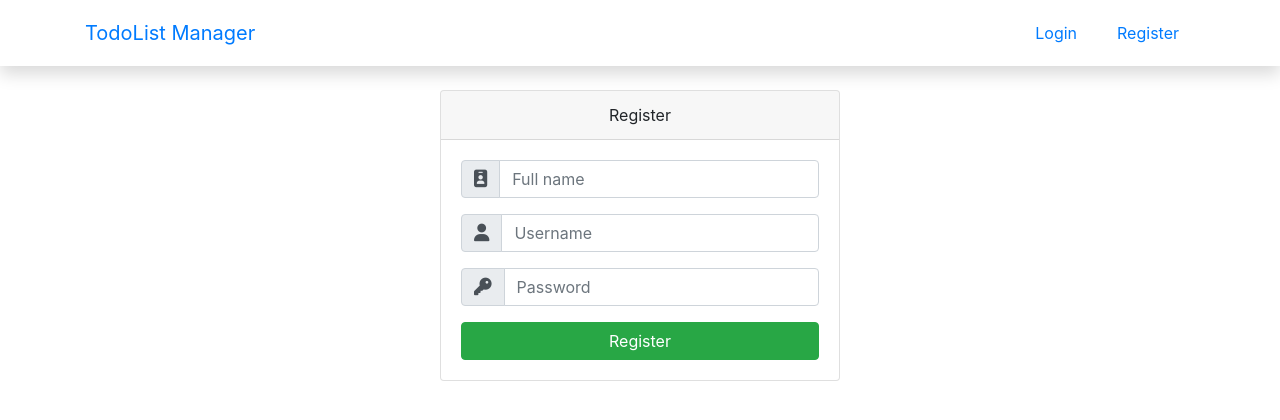
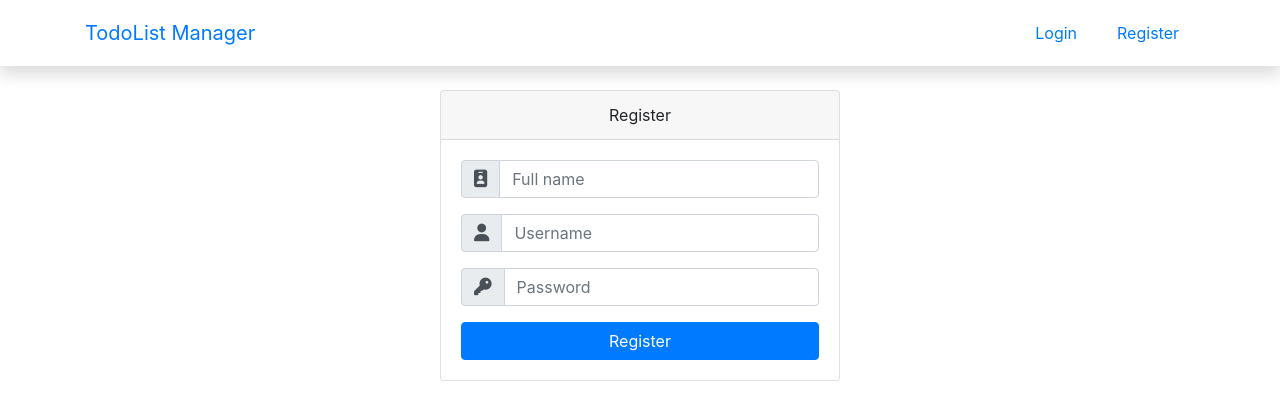
Before and after one commit to zsumon/td_manager_frontend, a React (Create React App) app: page /register in a window 1280 px wide. Shown: the top 420 px of the page. Built offline with nearby package versions, Linux system fonts and the light colour scheme.

Commit message:
register & http service updated:

```diff
--- a/src/components/Register.jsx
+++ b/src/components/Register.jsx
@@ -6,6 +6,7 @@ const Register = () => {
   const [fullName, setFullName] = useState('');
   const [userName, setUserName] = useState('');
   const [password, setPassword] = useState('');
+  const [loading, setLoading] = useState(false);
 
   const handleRegistration = async () => {
     let err = false;
@@ -22,14 +23,14 @@ const Register = () => {
       alert("Please fill up the form correctly");
       return;
     }
-
+    setLoading(true);
     try {
       const res = await register({userName, fullName, password});
       console.log(res.data);
-      if (typeof res.data !== "object") {
-      }
     } catch (e) {
       console.log(e);
+    } finally {
+      setTimeout(() => setLoading(false), 500);
     }
   }
 
@@ -64,7 +65,14 @@ const Register = () => {
                  placeholder="Password"/>
         </div>
 
-        <button style={{width: "100%"}} onClick={handleRegistration} className="btn btn-success">Register</button>
+        <button style={{width: "100%"}}
+                onClick={handleRegistration}
+                className="btn btn-primary d-flex align-items-center justify-content-center"
+                type="button"
+                disabled={loading}>
+          {loading && <> <span className="spinner-border mr-2 spinner-border-sm"/>Registering...</>}
+          {!loading && "Register"}
+        </button>
 
       </div>
     </div>
--- a/src/service/HttpService.js
+++ b/src/service/HttpService.js
@@ -14,19 +14,11 @@ export async function login(credential) {
 }
 
 export async function getCurrentUserTodos() {
-  return axios.get(BASE_URL + "/todos", {
-    headers: {
-      "Authorization": "Bearer " + localStorage.jwt,
-    }
-  });
+  return get(BASE_URL + "/todos");
 }
 
 export async function addTodo(todoItem) {
-  return axios.post(BASE_URL + "/todos", todoItem, {
-    headers: {
-      "Authorization": "Bearer " + localStorage.jwt,
-    }
-  });
+  return post(BASE_URL + "/todos", todoItem);
 }
 
 export async function updateTodoItem(todoItem) {
@@ -46,7 +38,7 @@ export function getPublicTodos() {
 }
 
 export function loadProfileByUserName(userName) {
-  return get(BASE_URL + "/user?user_name=");
+  return get(BASE_URL + "/user?user_name=" + userName);
 }
 
 export function loadCurrentUserProfile() {
```
